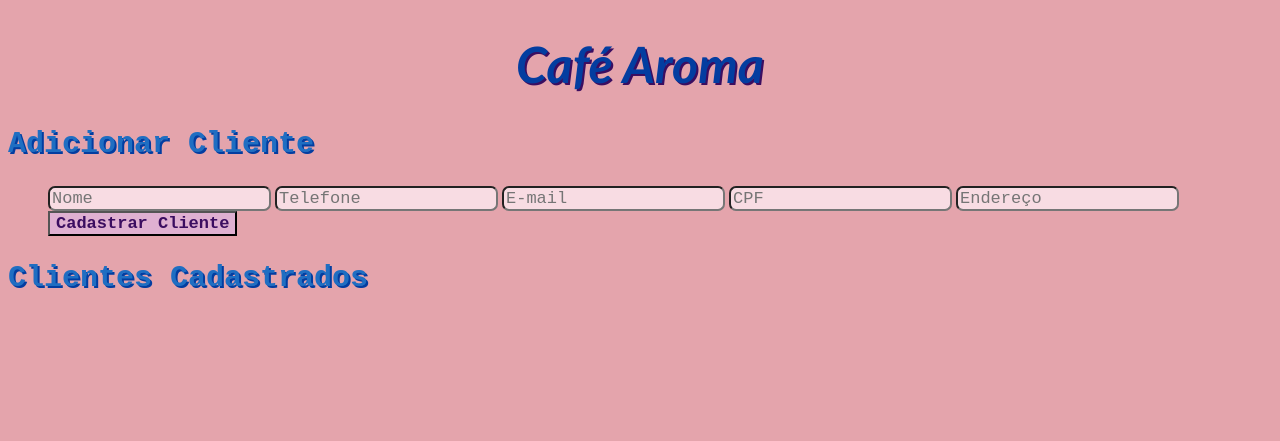
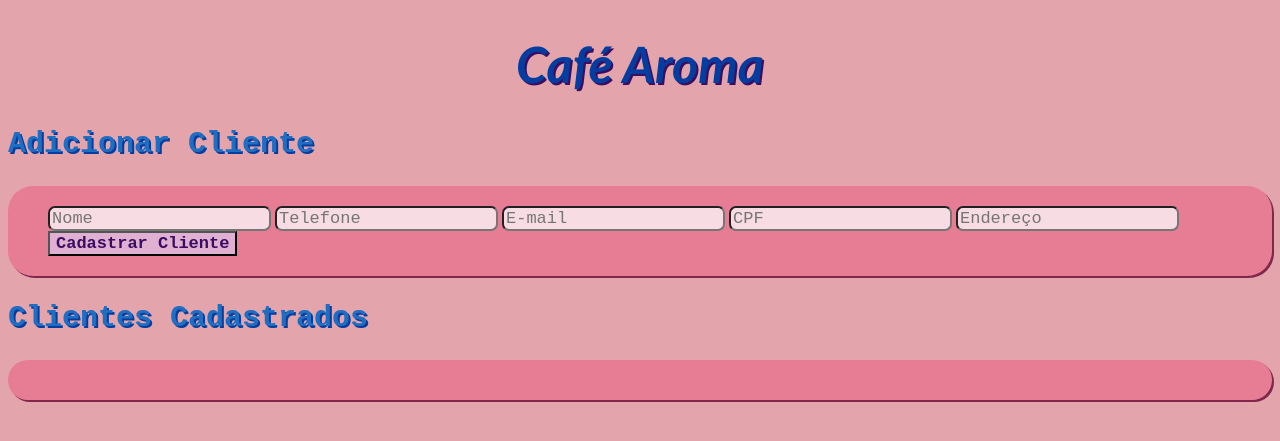
Before and after one commit to Ruipadilha090/SEG-ANALISES-SISTEMAS, a Flask app: page / in a window 1280 px wide. Shown: the top 441 px of the page. Run offline with Flask 3, Linux system fonts and the light colour scheme.

Commit message:
Update index.html

```diff
--- a/templates/index.html
+++ b/templates/index.html
@@ -35,6 +35,13 @@ input{
     font-size: 17px;
     font-family: 'Courier New', Courier, monospace;
     background-color: #F8DCE3;
+}
+ul{
+    background-color: #e67d94;
+    border-radius: 25px;
+    box-shadow: #81274c 2px 2px;
+    padding-top: 20px;
+    padding-bottom: 20px;
 }
 </style>
 </head>
```
